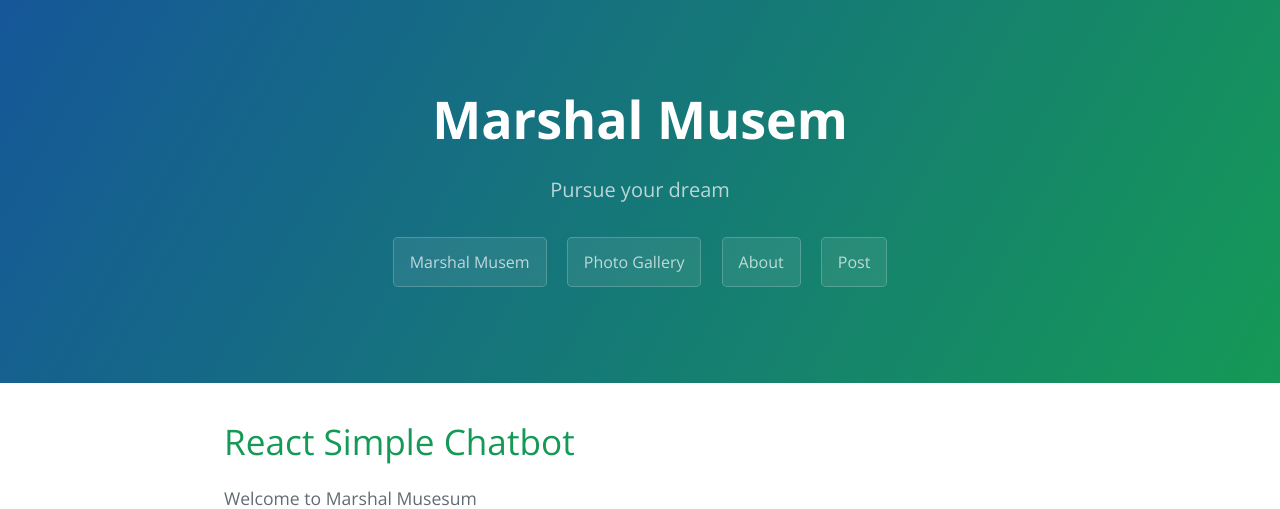
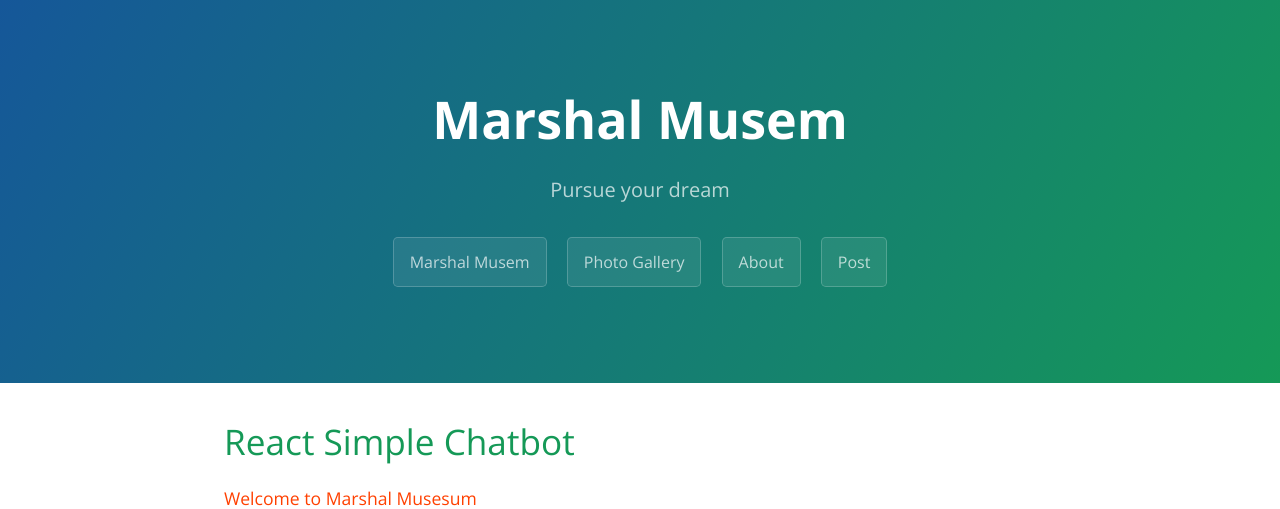
Before and after one commit to whiteeemh/whiteeemh.github.io, a Jekyll site: the page built from index.md, in a window 1280 px wide. Shown: the top 509 px of the page. Built offline with Jekyll 4.4.1, drawn with Linux system fonts in a browser that asks for light colours; grey boxes are pictures that could not be loaded.

Commit message:
Update variables.scss

```diff
--- a/_sass/variables.scss
+++ b/_sass/variables.scss
@@ -9,7 +9,7 @@ $header-bg-color-secondary: #155799 !default;
 
 // Text
 $section-headings-color: #159957 !default;
-$body-text-color: #606c71 !default;
+$body-text-color: #ff4000 !default;
 $body-link-color: #1e6bb8 !default;
 $blockquote-text-color: #819198 !default;
 
```
